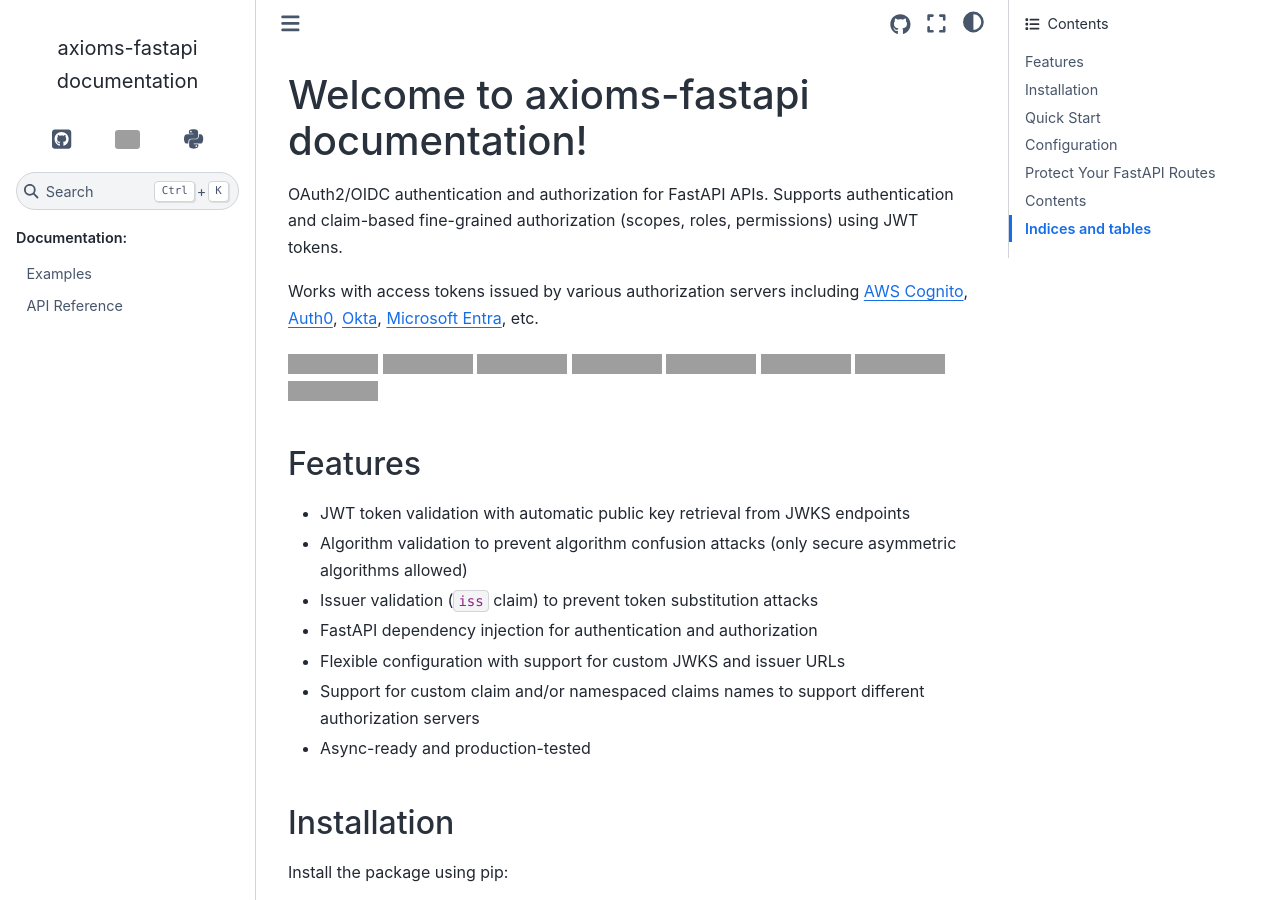
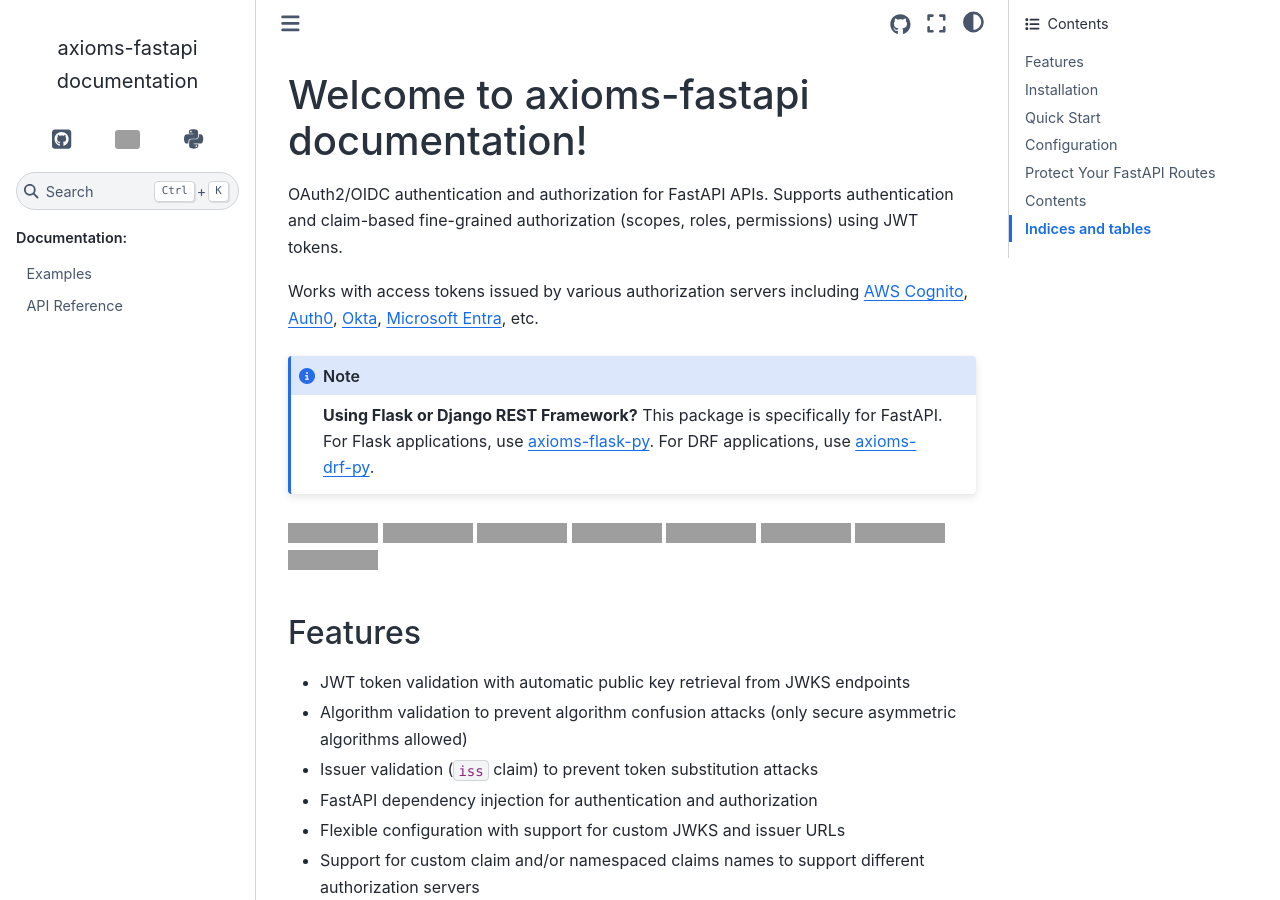
Before and after one commit to abhishektiwari/axioms-fastapi, a Sphinx documentation site: the page built from docs/index.rst, in a window 1280 px wide and 900 px high, cut to the strip 0-900 px from the top of the window. Built offline with Sphinx 7.4.7 and the Sphinx Book theme 1.1.4, drawn with Linux system fonts in a browser that asks for light colours; grey boxes are pictures that could not be loaded.

Commit message:
Call to action to drf and flask

```diff
--- a/docs/index.rst
+++ b/docs/index.rst
@@ -4,6 +4,9 @@
 OAuth2/OIDC authentication and authorization for FastAPI APIs. Supports authentication and claim-based fine-grained authorization (scopes, roles, permissions) using JWT tokens.
 
 Works with access tokens issued by various authorization servers including `AWS Cognito <https://docs.aws.amazon.com/cognito/latest/developerguide/amazon-cognito-user-pools-using-the-access-token.html>`_, `Auth0 <https://auth0.com/docs/secure/tokens/access-tokens/access-token-profiles>`_, `Okta <https://developer.okta.com/docs/api/oauth2/>`_, `Microsoft Entra <https://learn.microsoft.com/en-us/security/zero-trust/develop/configure-tokens-group-claims-app-roles>`_, etc.
+
+.. note::
+   **Using Flask or Django REST Framework?** This package is specifically for FastAPI. For Flask applications, use `axioms-flask-py <https://github.com/abhishektiwari/axioms-flask-py>`_. For DRF applications, use `axioms-drf-py <https://github.com/abhishektiwari/axioms-drf-py>`_.
 
 .. image:: https://img.shields.io/github/v/release/abhishektiwari/axioms-fastapi
    :alt: GitHub Release
```
Also changed, not shown: README.md (+3 -0 lines).
